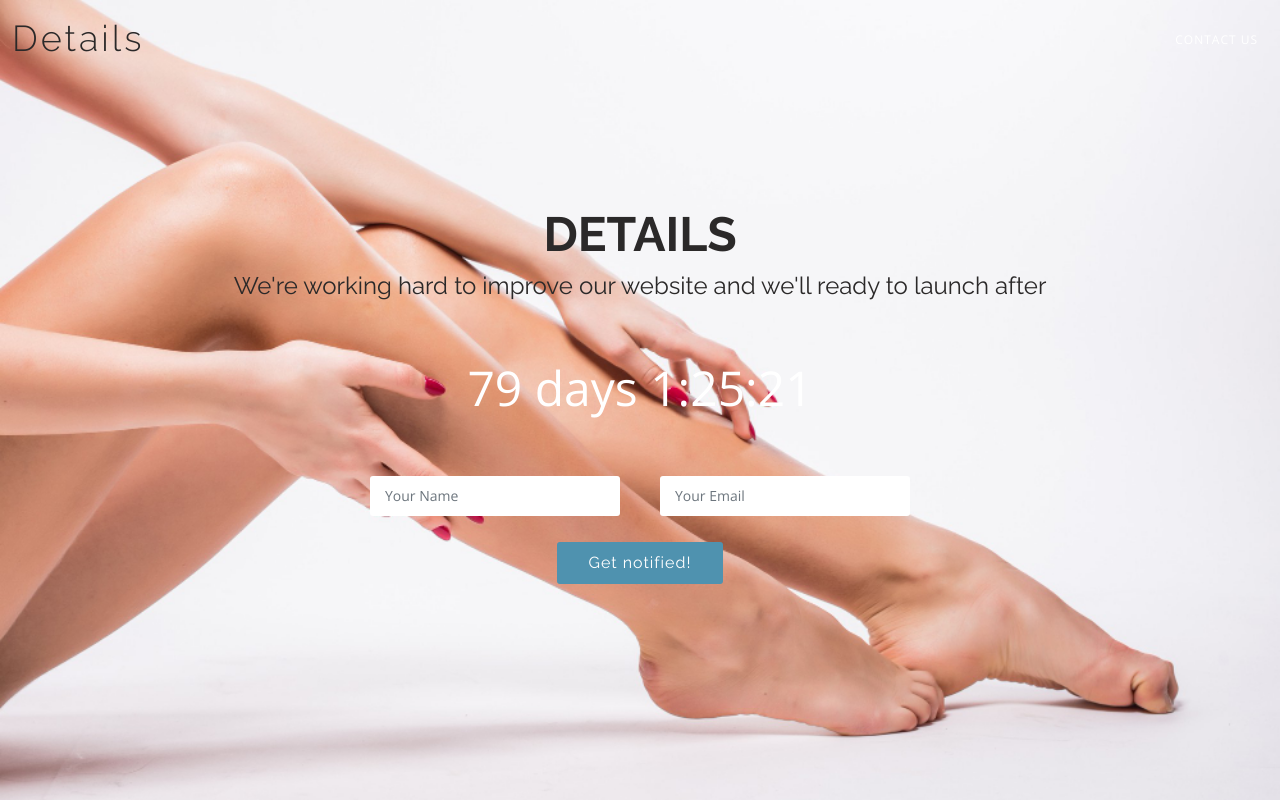
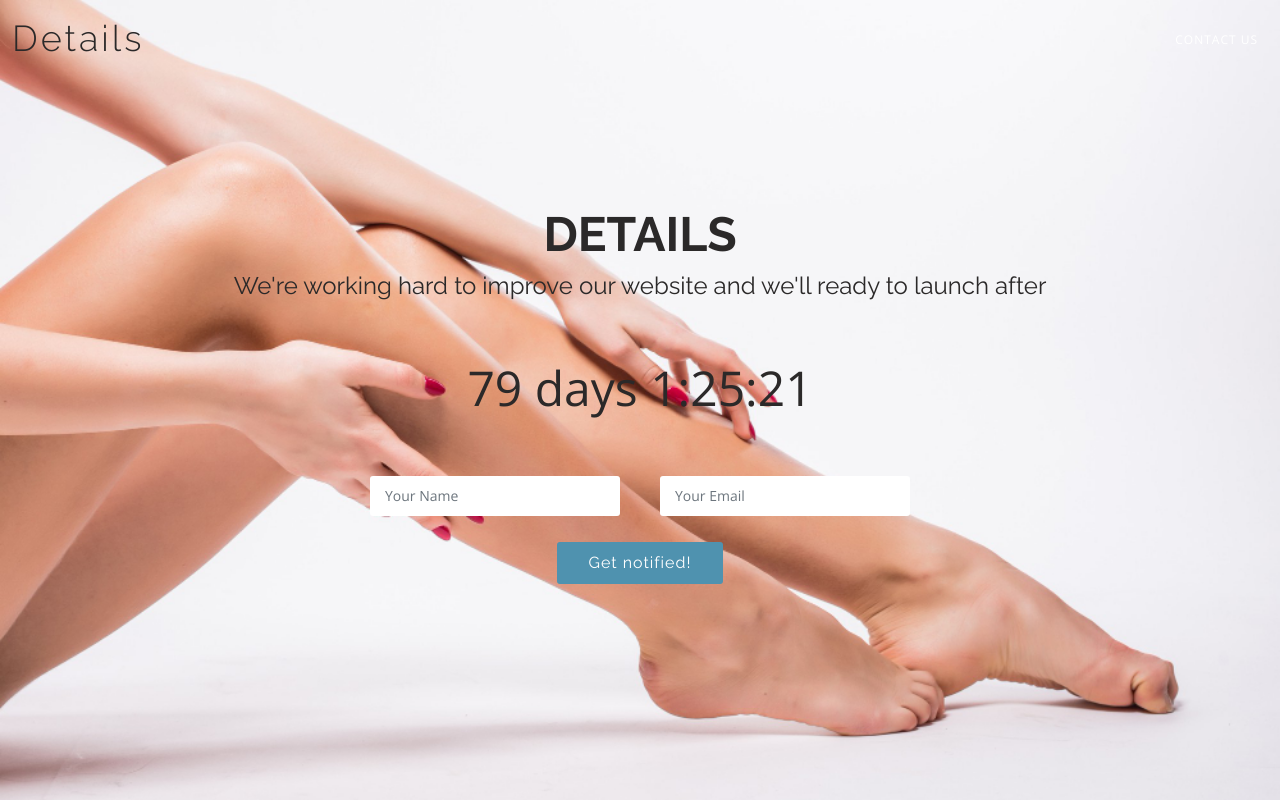
Before and after one commit to luanngashi/testweb, a plain HTML site: page index.html in a window 1280 px wide. Shown: the top 800 px of the page. Drawn offline with nearby package versions, Linux system fonts and the light colour scheme.

Commit message:
Update style.css

```diff
--- a/assets/css/style.css
+++ b/assets/css/style.css
@@ -130,7 +130,7 @@ h6,
 #hero .countdown {
   font-size: 48px;
   font-weight: 300;
-  color: #fff;
+  color: #2b2929;
   line-height: 56px;
   margin: 30px 0 60px 0;
 }
```
